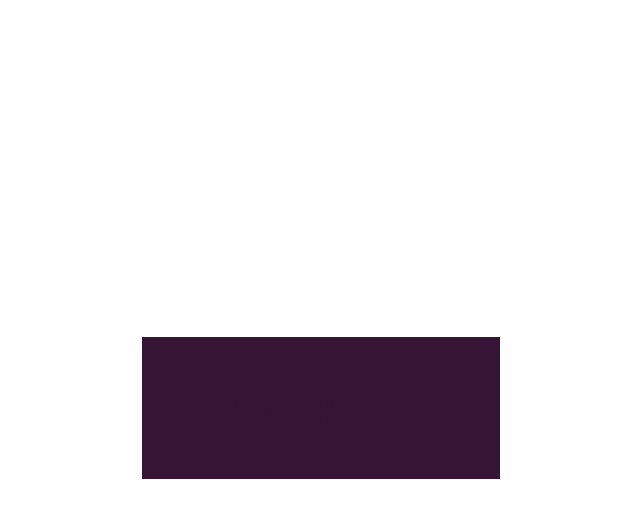
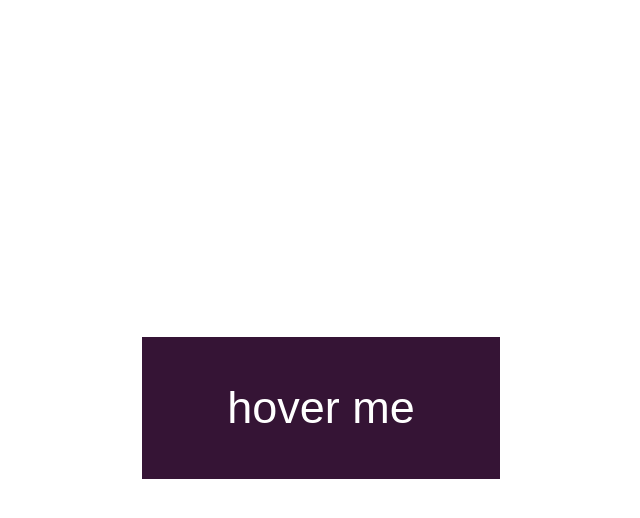
Before and after one commit to gideonilamim/css-animated-buttons, a plain HTML site: page 2/index.html in a window 1280 px wide. In both pictures the pointer is over the link "hover me". Shown: the whole page, without its empty margins (319-959 px from the left). Drawn offline with Linux system fonts and the light colour scheme.

Commit message:
finish button 2

```diff
--- a/2/style.css
+++ b/2/style.css
@@ -14,6 +14,7 @@ a{
     padding: 40px 80px;
     position: relative;
     overflow: hidden;
+    transition: all 1s;
 
 }
 
@@ -33,3 +34,7 @@ a::before{
 a:hover::before{
     transform: translateX(0);
 }
+
+a:hover{
+    color: white;
+}
```
